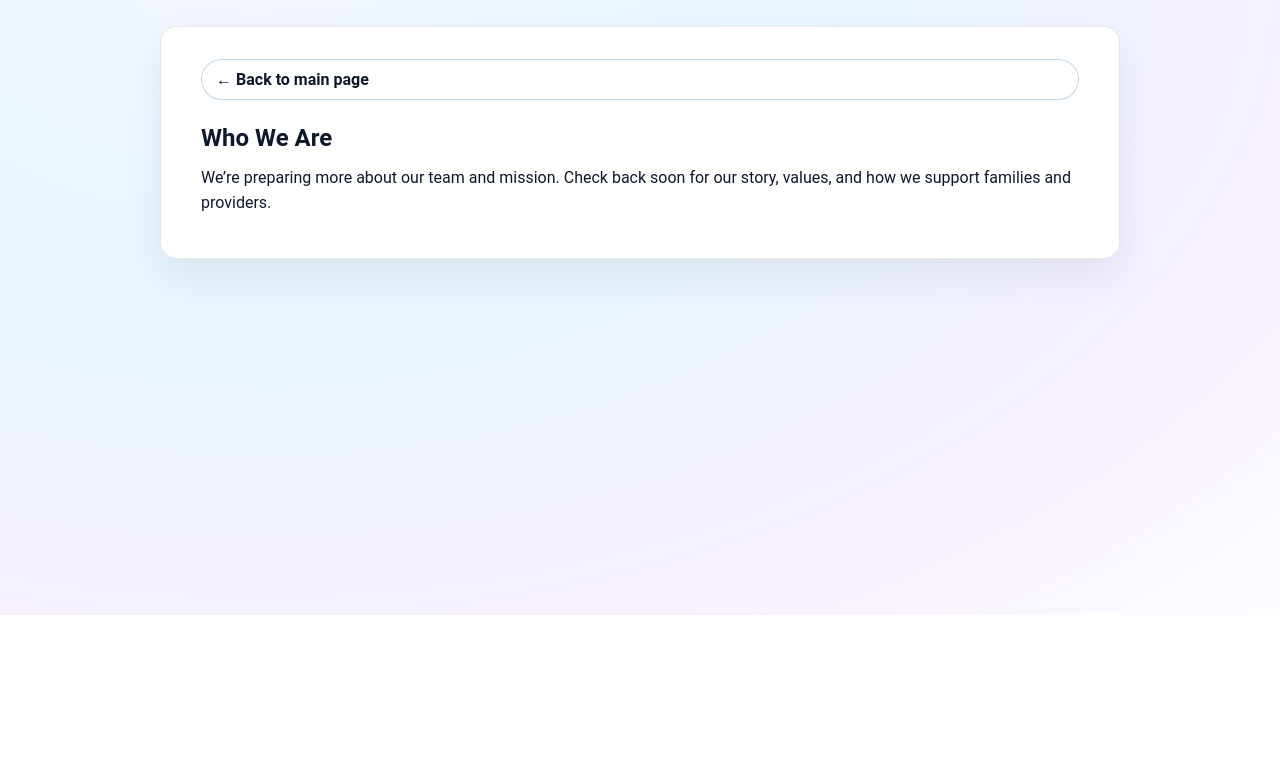
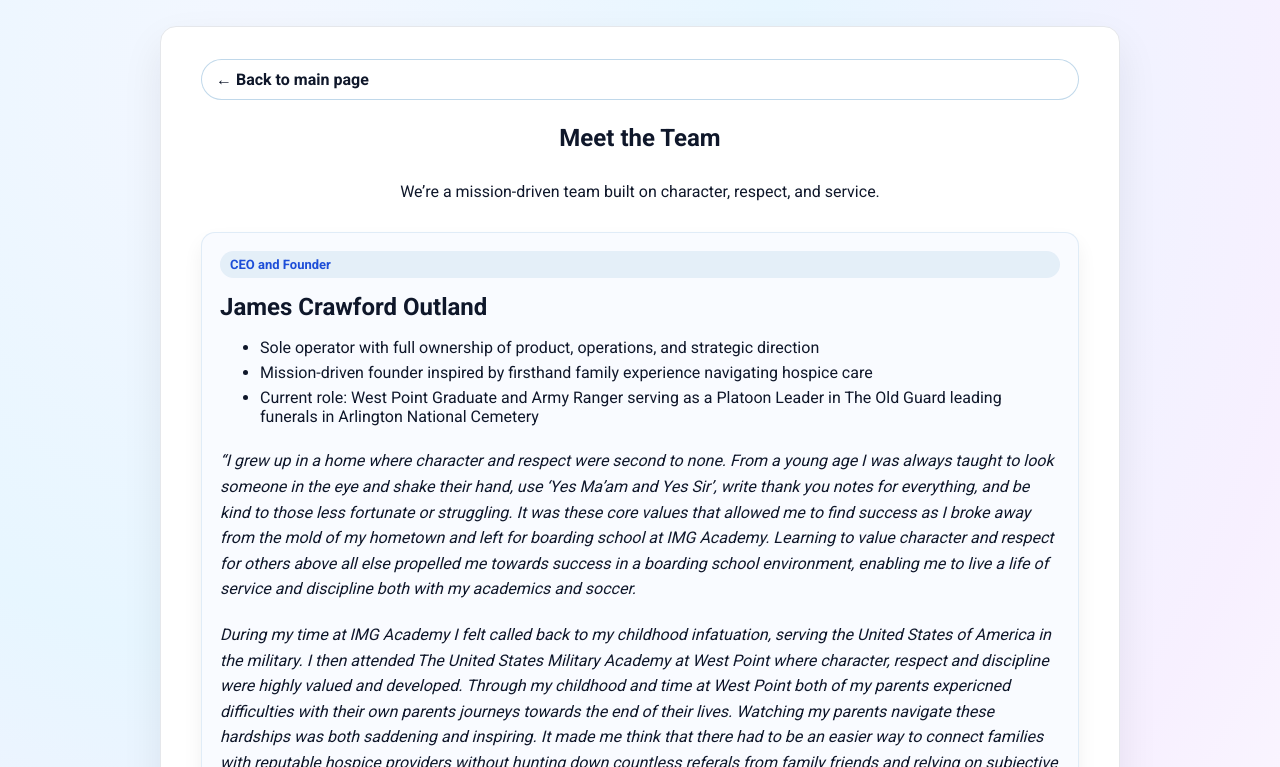
Before and after one commit to BestHospice/Best-Hospice-V1, a website: page why.html in a window 1280 px wide. Shown: the part 185-952 px from the top of the page. Before the commit the page ends 800 px from the top, so only its background shows below. Drawn offline with Linux system fonts and the light colour scheme.

Commit message:
Add Meet the Team content to Who We Are page

```diff
--- a/why.html
+++ b/why.html
@@ -6,8 +6,8 @@
   <title>Who We Are | Best Hospice</title>
   <link rel="preconnect" href="https://fonts.googleapis.com">
   <link rel="preconnect" href="https://fonts.gstatic.com" crossorigin>
-  <link href="https://fonts.googleapis.com/css2?family=Barlow:wght@400;600;700&display=swap" rel="stylesheet">
-  <link rel="stylesheet" href="styles.css" />
+  <link href="https://fonts.googleapis.com/css2?family=Roboto:wght@400;500;700;900&display=swap" rel="stylesheet">
+  <link rel="stylesheet" href="styles.css?v=14" />
   <style>
     .why-card {
       max-width: 960px;
@@ -16,25 +16,52 @@
       gap: 12px;
       padding: 32px 40px;
     }
-    .why-card h1 { margin: 0 0 12px; line-height: 1.2; }
+    .why-card h1 { margin: 0 0 12px; line-height: 1.2; text-align: center; }
     .why-card h2,
     .why-card h3,
     .why-card h4 { margin: 18px 0 8px; line-height: 1.25; }
     .why-card p { margin: 0 0 10px; line-height: 1.6; }
     .why-card ul { margin: 0 0 12px 22px; padding-left: 18px; list-style: disc; }
     .why-top-link { margin-bottom: 12px; display: inline-flex; }
-    .why-hero { display: flex; gap: 24px; align-items: flex-start; }
-    .why-hero-text { flex: 1 1 50%; }
-    .why-hero img {
-      flex: 1 1 45%;
-      max-width: 380px;
-      width: 100%;
-      border-radius: 10px;
-      box-shadow: 0 8px 20px rgba(15,23,42,0.1);
+    .team-hero { display: grid; gap: 14px; text-align: center; }
+    .team-grid {
+      display: grid;
+      gap: 16px;
+      grid-template-columns: repeat(auto-fit, minmax(260px, 1fr));
+      margin-top: 10px;
     }
-    @media (max-width: 900px) {
-      .why-hero { flex-wrap: wrap; }
-      .why-hero-text, .why-hero img { flex: 1 1 100%; }
+    .team-card {
+      background: #f9fbff;
+      border: 1px solid rgba(47,125,186,0.12);
+      border-radius: 14px;
+      padding: 18px;
+      box-shadow: 0 10px 20px rgba(15,23,42,0.06);
+      text-align: left;
+      display: grid;
+      gap: 10px;
+    }
+    .team-card h3 {
+      margin: 0;
+    }
+    .role-tag {
+      display: inline-block;
+      padding: 6px 10px;
+      border-radius: 999px;
+      background: rgba(47,125,186,0.1);
+      color: #1d4ed8;
+      font-weight: 700;
+      font-size: 13px;
+    }
+    .founder-quote {
+      font-style: italic;
+      margin: 0;
+      line-height: 1.55;
+    }
+    .info-list {
+      margin: 0;
+      padding-left: 18px;
+      display: grid;
+      gap: 6px;
     }
   </style>
 </head>
@@ -57,10 +84,23 @@
     <main>
       <section class="card why-card">
         <a class="pill ghost-pill why-top-link" href="index.html">← Back to main page</a>
-        <div class="why-hero">
-          <div class="why-hero-text">
-            <h1>Who We Are</h1>
-            <p>We’re preparing more about our team and mission. Check back soon for our story, values, and how we support families and providers.</p>
+        <div class="team-hero">
+          <h1>Meet the Team</h1>
+          <p style="margin:0 0 6px;">We’re a mission-driven team built on character, respect, and service.</p>
+        </div>
+
+        <div class="team-grid">
+          <div class="team-card">
+            <span class="role-tag">CEO and Founder</span>
+            <h2 style="margin:4px 0 6px;">James Crawford Outland</h2>
+            <ul class="info-list">
+              <li>Sole operator with full ownership of product, operations, and strategic direction</li>
+              <li>Mission-driven founder inspired by firsthand family experience navigating hospice care</li>
+              <li>Current role: West Point Graduate and Army Ranger serving as a Platoon Leader in The Old Guard leading funerals in Arlington National Cemetery</li>
+            </ul>
+            <p class="founder-quote">“I grew up in a home where character and respect were second to none. From a young age I was always taught to look someone in the eye and shake their hand, use ‘Yes Ma’am and Yes Sir’, write thank you notes for everything, and be kind to those less fortunate or struggling. It was these core values that allowed me to find success as I broke away from the mold of my hometown and left for boarding school at IMG Academy. Learning to value character and respect for others above all else propelled me towards success in a boarding school environment, enabling me to live a life of service and discipline both with my academics and soccer.</p>
+            <p class="founder-quote">During my time at IMG Academy I felt called back to my childhood infatuation, serving the United States of America in the military. I then attended The United States Military Academy at West Point where character, respect and discipline were highly valued and developed. Through my childhood and time at West Point both of my parents expericned difficulties with their own parents journeys towards the end of their lives. Watching my parents navigate these hardships was both saddening and inspiring. It made me think that there had to be an easier way to connect families with reputable hospice providers without hunting down countless referals from family friends and relying on subjective experiences. While I had to focus on service to my nation through Ranger School, multiple moves and leading a Platoon, I always had a place in my heart for helping those less fortunate and knew I could enact change in such a way eventually.</p>
+            <p class="founder-quote">I am currently stationed at Fort Myer, Virginia and lead a platoon of 40 soldiers honoring our nations heroes and their families laying them to rest in Arlington National Cemetery. The job is incredibly noble and requires utmost attention to detail to honor the families of our countrys very best. I am humbled to be able to continue my current role in asissting families through my website BestHospice.com. Because your loves ones deserve the best, period. I will leave you with my favorite quote by Charles Dickens that expresses the gratitude I have towards my calling and role at Best Hospice ‘No one is useless in this world who lightens the burdens of another.’”</p>
           </div>
         </div>
       </section>
```
